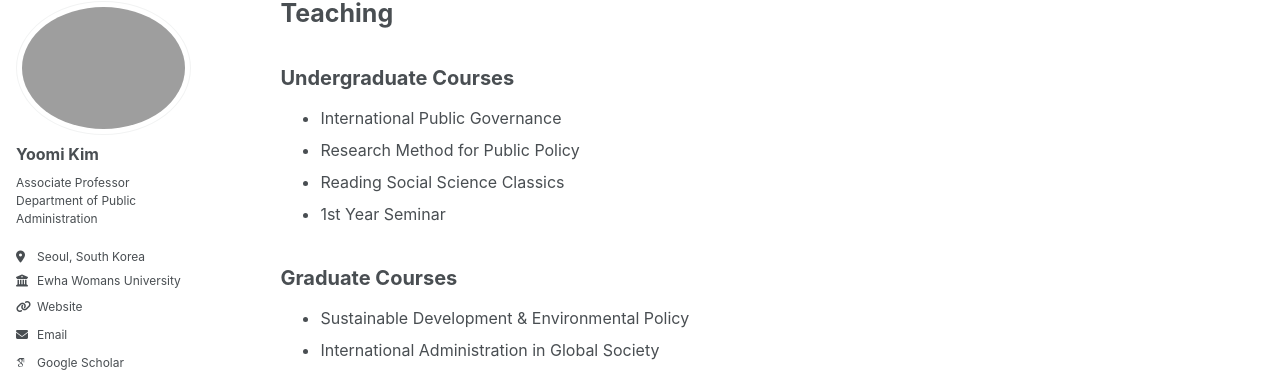
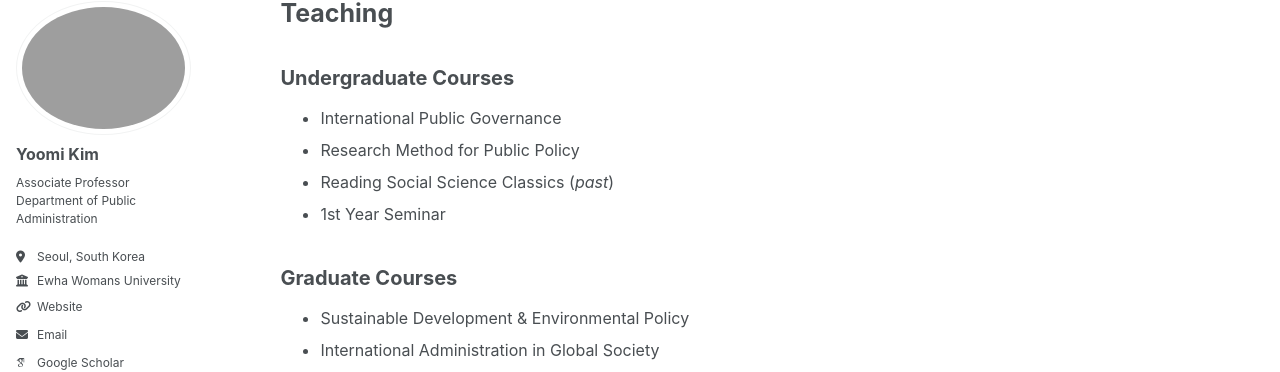
Before and after one commit to ymkim-ssplab/ymkim-ssplab.github.io, a Jekyll site: the page built from _pages/teaching.md, in a window 1280 px wide. Shown: the part 99-471 px from the top of the page. Built offline with Jekyll 4.4.1, drawn with Linux system fonts in a browser that asks for light colours; some web fonts are replaced; a script bundle is joined from its source files by our own code; library files that are not in the unit come from our copies.

Commit message:
Update teaching.md

```diff
--- a/_pages/teaching.md
+++ b/_pages/teaching.md
@@ -9,7 +9,7 @@ author_profile: true
 
 - International Public Governance
 - Research Method for Public Policy
-- Reading Social Science Classics
+- Reading Social Science Classics (*past*)
 - 1st Year Seminar
 
 
```
